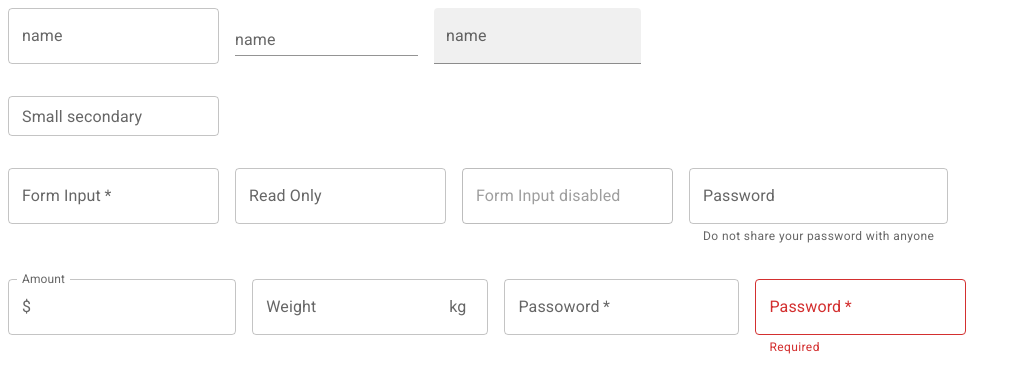
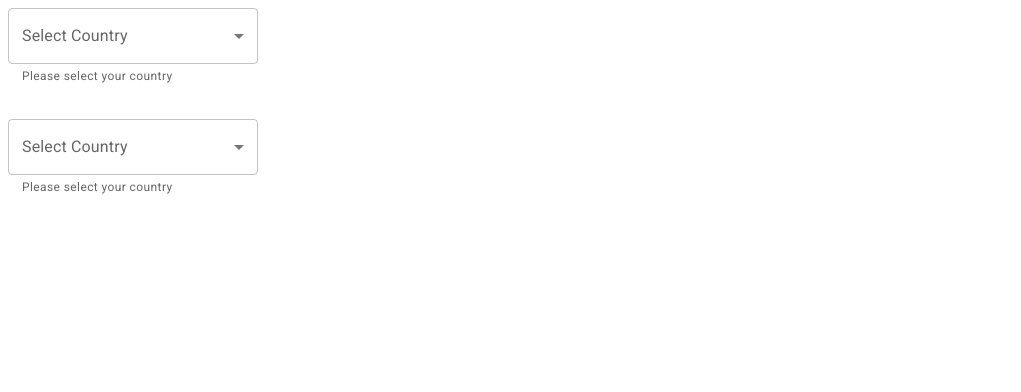
Before and after one commit to Amila619/mui-react, a React (Vite) app: page / in a window 1280 px wide. Shown: the top 392 px of the page, without its empty margins (0-1021 px from the left). Built offline with nearby package versions, Linux system fonts and the light colour scheme; some icons are missing.

Commit message:
- completed select drop down

```diff
--- a/src/App.tsx
+++ b/src/App.tsx
@@ -1,6 +1,7 @@
 // import MuiTypography from "./components/MuiTypography";
 // import MuiButton from "./components/MuiButton";
-import MuiTextField from "./components/MuiTextField";
+// import MuiTextField from "./components/MuiTextField";
+import MuiSelect from "./components/MuiSelect";
 
 
 export default function App() {
@@ -8,7 +9,8 @@ export default function App() {
     <>
       {/* <MuiTypography /> */}
       {/* <MuiButton /> */}
-      <MuiTextField />
+      {/* <MuiTextField /> */}
+      <MuiSelect />
     </>
   );
 }
--- /dev/null
+++ b/src/components/MuiSelect.tsx
@@ -0,0 +1,56 @@
+import { Stack, TextField, MenuItem } from "@mui/material";
+import { useState } from "react";
+
+export default function MuiSelect() {
+  const [country, setCountry] = useState<string | undefined>("");
+  const [countries, setCountries] = useState<string[]>([]);
+
+  const handleChange = (e: React.ChangeEvent<HTMLInputElement>): void => {
+    setCountry(e.target.value);
+  };
+
+  const handleChange_ = (e: React.ChangeEvent<HTMLInputElement>): void => {
+    const value = e.target.value
+    setCountries(typeof value === "string" ? value.split(',') : value);
+  };
+
+  console.log(country);
+  console.log(countries);
+
+  return (
+    <Stack width="250px" spacing={4}>
+      <TextField
+        label="Select Country"
+        select
+        value={country}
+        onChange={handleChange}
+        helperText="Please select your country"
+        fullWidth
+      >
+        <MenuItem value="SR">Srilanka</MenuItem>
+        <MenuItem value="IN">India</MenuItem>
+        <MenuItem value="US">USA</MenuItem>
+      </TextField>
+
+      {/* Select multiple options at once */}
+      <TextField
+        label="Select Country"
+        select
+        value={countries}
+        onChange={handleChange_}
+        helperText="Please select your country"
+        fullWidth
+        color="secondary"
+        slotProps={{
+          select: {
+            multiple: true,
+          },
+        }}
+      >
+        <MenuItem value="SR">Srilanka</MenuItem>
+        <MenuItem value="IN">India</MenuItem>
+        <MenuItem value="US">USA</MenuItem>
+      </TextField>
+    </Stack>
+  );
+}
```
